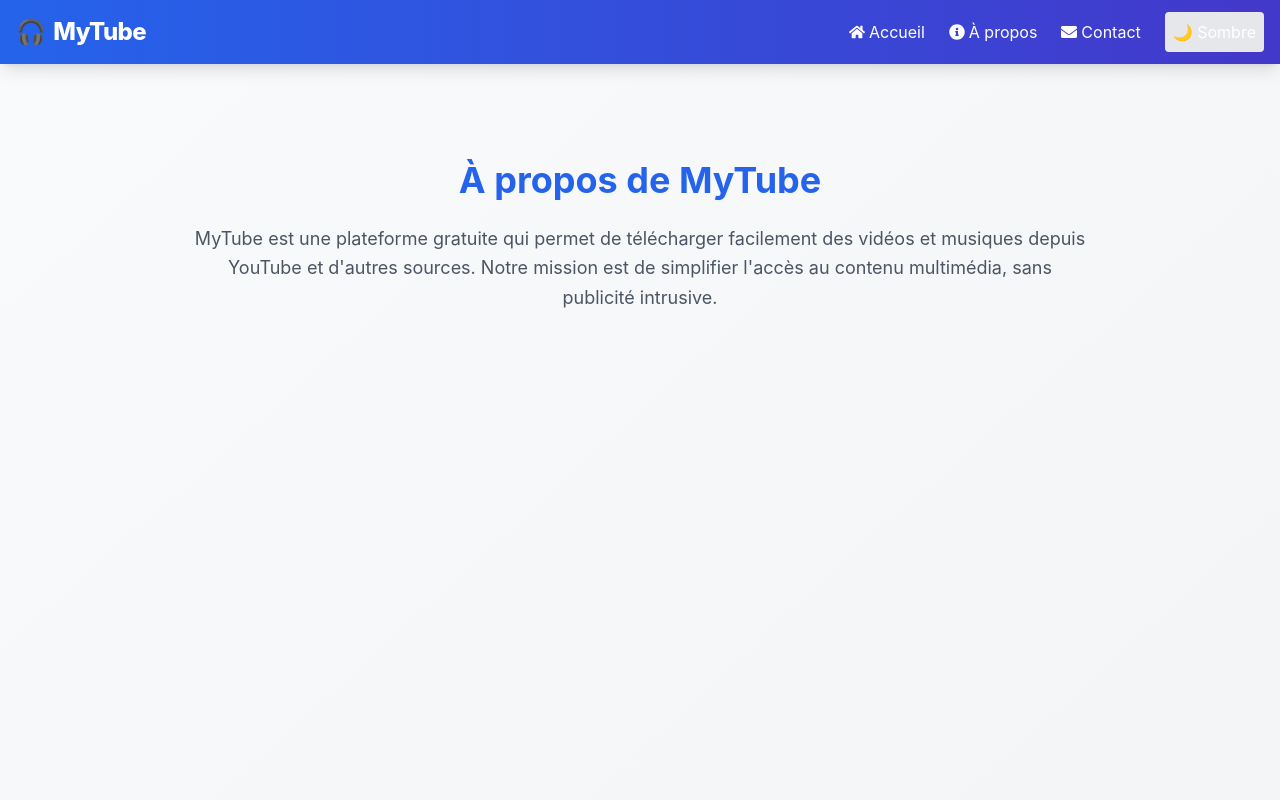
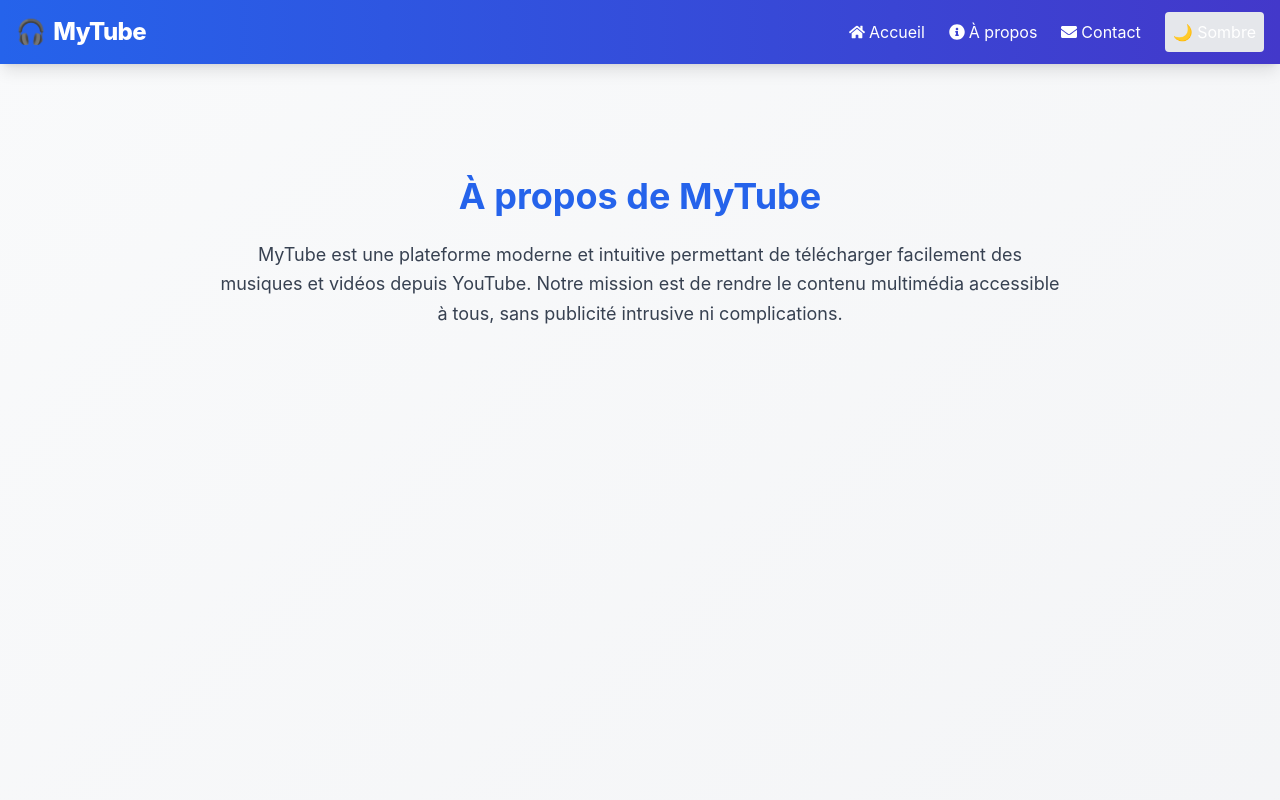
Before and after one commit to Crazynotdev/My-Tube, a Next.js app: page /about in a window 1280 px wide. Shown: the top 800 px of the page. Built offline with nearby package versions, Linux system fonts and the light colour scheme.

Commit message:
Update page.tsx

```diff
--- a/app/about/page.tsx
+++ b/app/about/page.tsx
@@ -1,15 +1,19 @@
 export const metadata = {
   title: "À propos - MyTube",
-  description: "Découvrez qui nous sommes et notre mission.",
+  description: "Découvrez qui nous sommes et notre mission chez MyTube.",
 };
 
 export default function AboutPage() {
   return (
-    <section className="max-w-4xl mx-auto py-16 text-center">
-      <h1 className="text-4xl font-bold mb-6 text-blue-600">À propos de MyTube</h1>
-      <p className="text-lg text-gray-600 dark:text-gray-300 leading-relaxed">
-        MyTube est une plateforme gratuite qui permet de télécharger facilement des vidéos et musiques depuis YouTube et d'autres sources.
-        Notre mission est de simplifier l'accès au contenu multimédia, sans publicité intrusive.
+    <section className="max-w-4xl mx-auto py-20 px-6 text-center">
+      <h1 className="text-4xl font-bold mb-6 text-blue-600 dark:text-blue-400">
+        À propos de MyTube
+      </h1>
+      <p className="text-lg text-gray-700 dark:text-gray-300 leading-relaxed">
+        MyTube est une plateforme moderne et intuitive permettant de télécharger
+        facilement des musiques et vidéos depuis YouTube. Notre mission est de
+        rendre le contenu multimédia accessible à tous, sans publicité intrusive
+        ni complications.
       </p>
     </section>
   );
```
